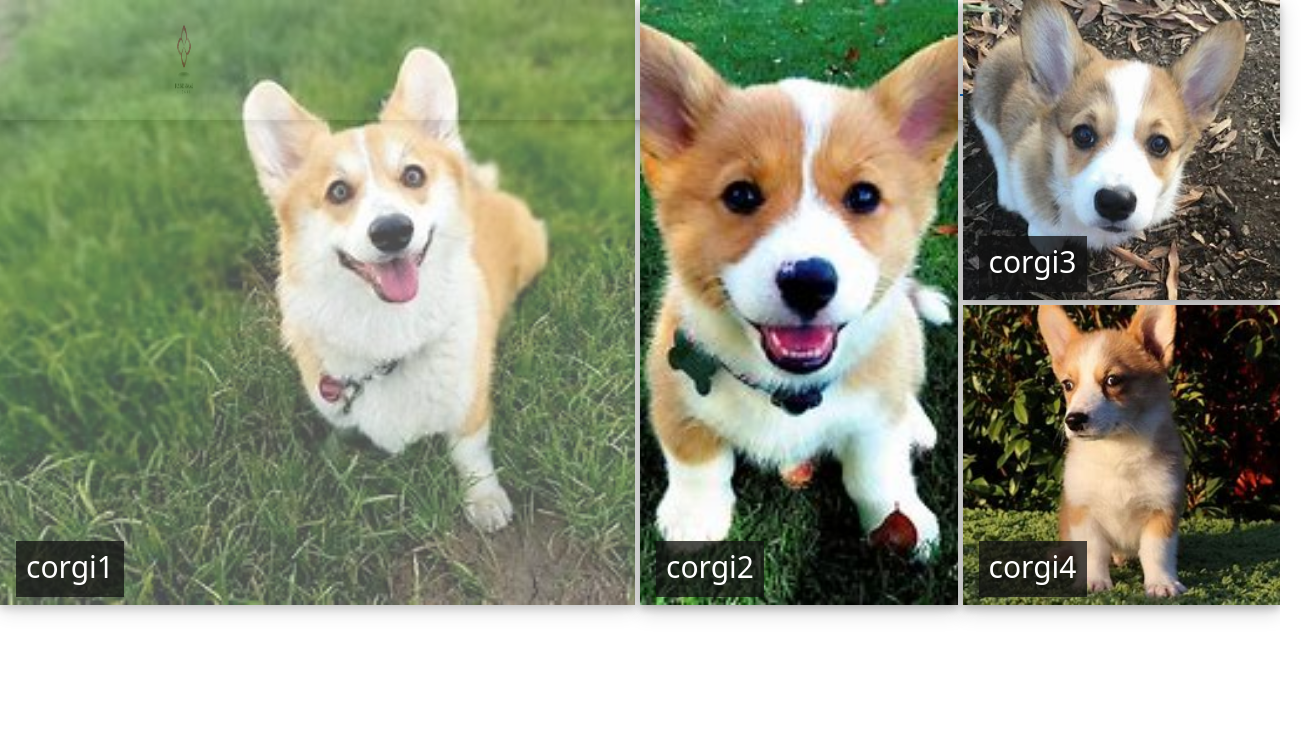
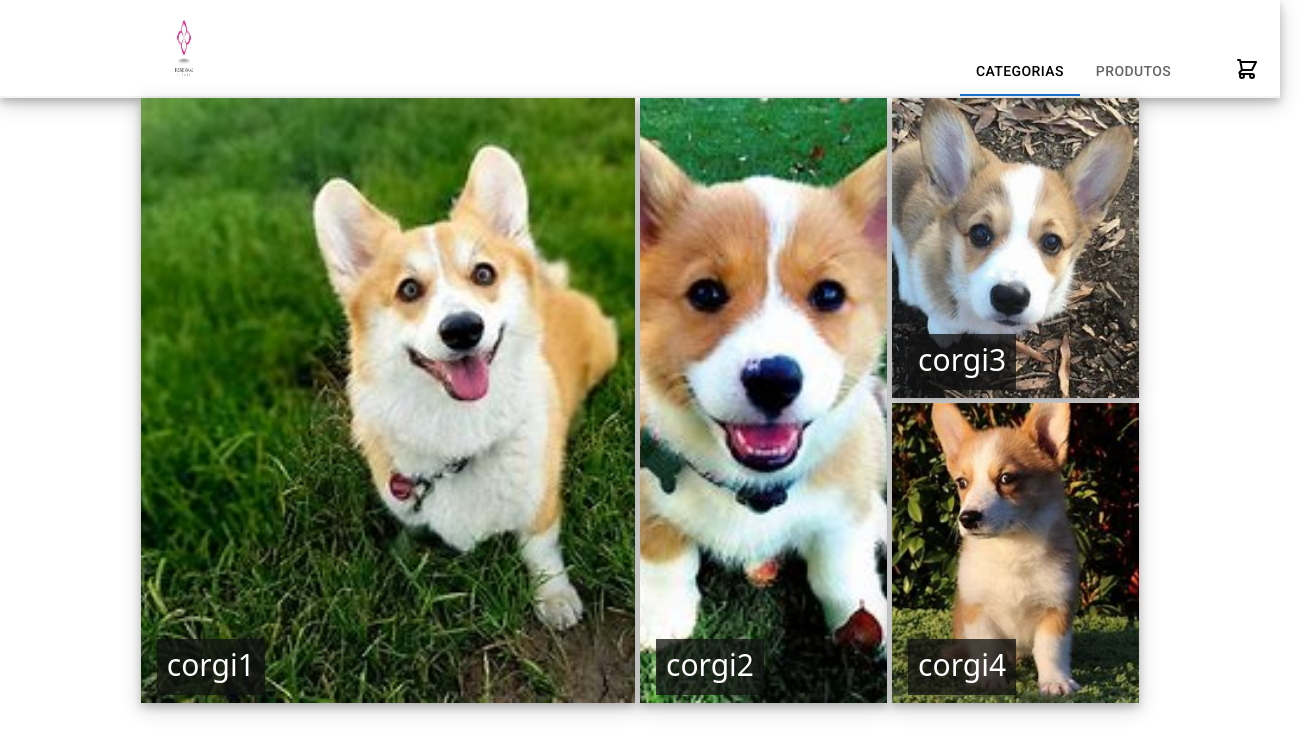
Before and after one commit to IcaroAndries/template-e-commerce, a React (Vite) app: page / in a window 1280 px wide. Shown: the top 754 px of the page, 1307 px wide, since content can reach past the window. Built offline with nearby package versions, Linux system fonts and the light colour scheme.

Commit message:
fix: corrigindo style e pastas

```diff
--- a/src/App.tsx
+++ b/src/App.tsx
@@ -1,10 +1,12 @@
 import './App.sass'
+import Header from './components/header'
 import Home from './pages/home'
 
 function App() {
 
   return (
     <div className='container'>
+      <Header />
       <Home />
     </div>
   )
--- a/src/pages/home/components/header/style.sass
+++ b/src/components/header/style.sass
@@ -2,7 +2,6 @@
       display: grid
       grid-template-areas:'logo menu-header'
       background-color: #fff
-      position: fixed
       width: 100%
       height: 15%
       border-bottom: 2px solid #f5f5f5
--- a/src/components/index.ts
+++ b/src/components/index.ts
@@ -1,5 +1,5 @@
 import Footer from './footer'
 import Main from './main'
-import Navbar from './navbar'
+import Header from './header'
 
-export { Footer, Main, Navbar }
+export { Footer, Main, Header }
--- a/src/components/navbar/index.tsx
+++ /dev/null
@@ -1,5 +0,0 @@
-export default function Navbar() {
-  return (
-    <div>Navbar</div>
-  )
-}
--- a/src/pages/home/components/index.ts
+++ b/src/pages/home/components/index.ts
@@ -1,6 +1,3 @@
-import Header from "./header";
 import Hero from "./hero";
 
-
-export { Header }
 export { Hero }
--- a/src/pages/home/index.tsx
+++ b/src/pages/home/index.tsx
@@ -1,11 +1,11 @@
-import { Header, Hero } from "./components"
+import { Hero } from "./components"
+import './style.sass'
 
 function Home() {
   return (
-    <>
-        <Header />
+    <div className="home-container">
         <Hero />
-    </>
+    </div>
   )
 }
 
--- /dev/null
+++ b/src/pages/home/style.sass
@@ -0,0 +1,3 @@
+.home-container
+    height: auto
+    margin: 0% 11%
```
Also changed, not shown: src/components/header/index.tsx (renamed from src/pages/home/components/header/index.tsx), src/components/navbar/style.sass (deleted).
